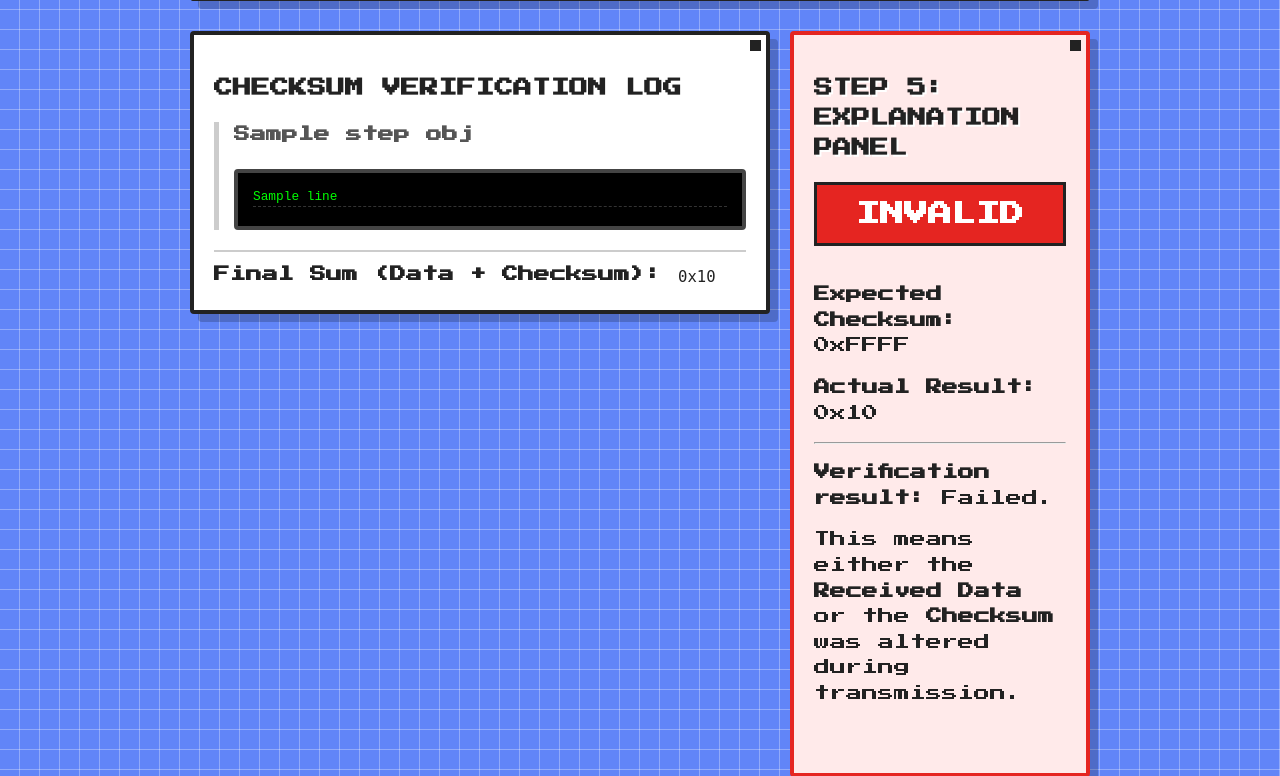
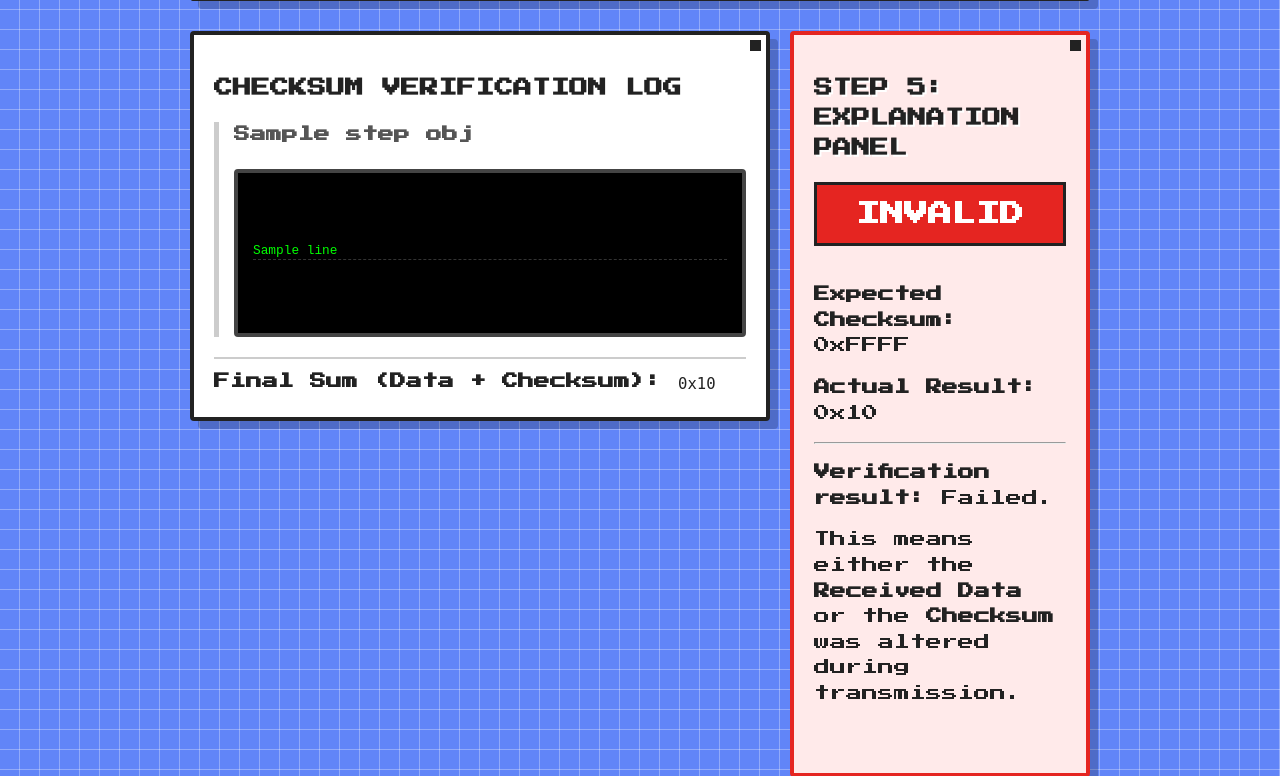
Before and after one commit to ShailKPatel/Checksum, a FastAPI app: template ChecksumProject/templates/receiver.html in a window 1280 px wide. Shown: the part 550-1326 px from the top of the page. Run offline with FastAPI, Linux system fonts and the light colour scheme; the template is opened without the code that fills it: most values are stand-ins (such as "Sample title", 1, 10 or a date in 2020).

Commit message:
final commit

```diff
--- a/ChecksumProject/main.py
+++ b/ChecksumProject/main.py
@@ -37,55 +37,60 @@ async def sender_page(request: Request):
         "step": "input"
     })
 
-@app.post("/calculate", response_class=HTMLResponse)
-async def calculate_step(request: Request, data: str = Form(...)):
-    """
-    Step 1-4: Checksum Generation
-    Takes input, calculates checksum steps in structured format.
-    """
-    # New return format: (checksum, list_of_step_objects)
-    # Each step object: {"title": "Step X", "lines": ["line 1", "line 2"]}
-    checksum_val, structured_steps = calculate_checksum(data)
-    checksum_hex = f"{checksum_val:04X}"
-
-    return templates.TemplateResponse("sender.html", {
-        "request": request,
-        "step": "preview",
-        "data": data,
-        "checksum_val": checksum_val,
-        "checksum_hex": checksum_hex,
-        "steps_log": structured_steps
-    })
-
-@app.post("/send", response_class=HTMLResponse)
-async def send_to_wire(
+@app.post("/sender", response_class=HTMLResponse)
+async def sender_actions(
     request: Request,
-    final_data: str = Form(""),
-    final_checksum_hex: str = Form("")
+    data: Optional[str] = Form(None),
+    final_data: Optional[str] = Form(None),
+    final_checksum_hex: Optional[str] = Form(None),
+    action: str = Form(...) # 'calculate' or 'send'
 ):
     """
-    Step 5: Send
-    Takes the (potentially edited) data and checksum from the Preview panel.
+    Unified Handler for Sender Actions to keep URL at /sender
     """
     global current_packet
 
-    try:
-        sent_checksum_val = int(final_checksum_hex, 16)
-    except ValueError:
-        sent_checksum_val = 0
+    # 1. GENERATE CHECKSUM
+    if action == 'calculate':
+        payload = data if data else ""
+        checksum_val, structured_steps = calculate_checksum(payload)
+        checksum_hex = f"{checksum_val:04X}"
 
-    current_packet = Packet(
-        data=final_data,
-        sent_checksum_val=sent_checksum_val,
-        sent_checksum_hex=final_checksum_hex,
-        is_active=True
-    )
+        return templates.TemplateResponse("sender.html", {
+            "request": request,
+            "step": "preview",
+            "data": payload,
+            "checksum_val": checksum_val,
+            "checksum_hex": checksum_hex,
+            "steps_log": structured_steps
+        })
 
-    return templates.TemplateResponse("sender.html", {
-        "request": request,
-        "step": "sent",
-        "packet": current_packet
-    })
+    # 2. SEND TO WIRE
+    elif action == 'send':
+        payload = final_data if final_data else ""
+        chk_hex = final_checksum_hex if final_checksum_hex else ""
+
+        try:
+            sent_checksum_val = int(chk_hex, 16)
+        except ValueError:
+            sent_checksum_val = 0
+
+        current_packet = Packet(
+            data=payload,
+            sent_checksum_val=sent_checksum_val,
+            sent_checksum_hex=chk_hex,
+            is_active=True
+        )
+
+        return templates.TemplateResponse("sender.html", {
+            "request": request,
+            "step": "sent",
+            "packet": current_packet,
+            "data": ""
+        })
+
+    return RedirectResponse(url="/sender", status_code=303)
+
 
 @app.get("/receiver", response_class=HTMLResponse)
 async def receiver_page(request: Request):
@@ -112,11 +117,25 @@ async def receiver_page(request: Request):
 
     return templates.TemplateResponse("receiver.html", context)
 
-@app.post("/reset")
-async def reset():
+
+@app.post("/receiver", response_class=HTMLResponse)
+async def receiver_actions(request: Request, action: str = Form(...)):
+    """
+    Unified Handler for Receiver Actions to keep URL at /receiver
+    """
     global current_packet
-    current_packet = None
-    return RedirectResponse(url="/sender")
+
+    if action == 'clear':
+        current_packet = None
+        return templates.TemplateResponse("receiver.html", {
+            "request": request,
+            "packet": None,
+            "verification_log": [],
+            "is_valid": False,
+            "final_sum_hex": ""
+        })
+
+    return RedirectResponse(url="/receiver", status_code=303)
 
 if __name__ == "__main__":
     uvicorn.run("main:app", host="127.0.0.1", port=8000, reload=True)
--- a/ChecksumProject/static/css/styles.css
+++ b/ChecksumProject/static/css/styles.css
@@ -37,6 +37,9 @@ body {
     margin-bottom: 30px;
     border-radius: 4px;
     position: relative;
+    height: auto;
+    overflow: visible;
+    /* Ensure content doesn't get clipped but background scales */
 }
 
 .card::after {
@@ -127,10 +130,15 @@ h1 {
     padding: 15px;
     border: 4px solid #444;
     border-radius: 4px;
-    max-height: 300px;
-    overflow-y: auto;
+    /* max-height: 300px;  Removed to allow full height */
+    /* overflow-y: auto;   Removed to allow full height */
+    overflow-y: visible;
     font-size: 0.8rem;
     line-height: 1.4;
+    white-space: pre-wrap;
+    /* Wrap long lines */
+    word-break: break-all;
+    /* Break long binary strings */
 }
 
 .steps-log div {
--- a/ChecksumProject/templates/base.html
+++ b/ChecksumProject/templates/base.html
@@ -6,22 +6,10 @@
     <meta name="viewport" content="width=device-width, initial-scale=1.0">
     <title>Checksum Verifier - {% block title %}{% endblock %}</title>
 
-    <!-- Favicon Logic with increased border-radius via styling attempt.
-         Note: Standard favicon is usually just <link rel="icon">.
-         Browser tab icons CANNOT be styled with CSS (border-radius) dynamically by the page.
-         The image itself must be processed to have round corners.
-         However, IF these were meant to be page headers, we can style them.
-         Assuming USER wants the actual tab icon:
-         We serve the image. If the user wants rounded corners visible in the TAB, the image file needs to be edited.
-         We cannot control the browser chrome UI.
-
-         BUT, if the user means image elements IN the page, we will add style for that.
-    -->
-    {% if request.url.path == '/sender' or request.url.path == '/' %}
-    <link rel="icon" href="/static/images/Mario.jpeg">
-    {% elif request.url.path == '/receiver' %}
-    <link rel="icon" href="/static/images/Luigi.jpg">
-    {% endif %}
+    <!-- Dynamic Favicon Block -->
+    {% block favicon %}
+    <link rel="icon" href="/static/images/Mario.png" type="image/png">
+    {% endblock %}
 
     <!-- Google Fonts for Pixel Style -->
     <link href="https://fonts.googleapis.com/css2?family=Press+Start+2P&display=swap" rel="stylesheet">
--- a/ChecksumProject/templates/receiver.html
+++ b/ChecksumProject/templates/receiver.html
@@ -1,6 +1,10 @@
 {% extends "base.html" %}
 
 {% block title %}Receiver{% endblock %}
+
+{% block favicon %}
+<link rel="icon" href="/static/images/Luigi.png" type="image/png">
+{% endblock %}
 
 {% block content %}
 
@@ -36,8 +40,8 @@
     </div>
 
     <div style="margin-top: 20px; text-align: right;">
-        <form action="/reset" method="post" style="display:inline;">
-            <button type="submit" class="btn btn-secondary">CLEAR WIRE</button>
+        <form action="/receiver" method="post" style="display:inline;">
+            <button type="submit" name="action" value="clear" class="btn btn-secondary">CLEAR WIRE</button>
         </form>
         <a href="/receiver" class="btn btn-success">REFRESH</a>
     </div>
@@ -52,7 +56,7 @@
             {% for step_obj in verification_log %}
             <div class="step-container" style="margin-bottom: 20px; border-left: 5px solid #ccc; padding-left: 15px;">
                 <h4 style="margin-top: 0; color: #555;">{{ step_obj.title }}</h4>
-                <div class="steps-log" style="max-height: 200px;">
+                <div class="steps-log">
                     {% for line in step_obj.content %}
                     <div class="log-line">{{ line }}</div>
                     {% endfor %}
```
Also changed, not shown: ChecksumProject/templates/sender.html (+15 -13 lines), ChecksumProject/static/images/Luigi.jpg (deleted), ChecksumProject/static/images/Luigi.png (renamed from ChecksumProject/static/images/Luigi_rounded.png), ChecksumProject/static/images/Mario.jpeg (deleted), ChecksumProject/static/images/Mario.png (renamed from ChecksumProject/static/images/Mario_rounded.png), 1 other file.
